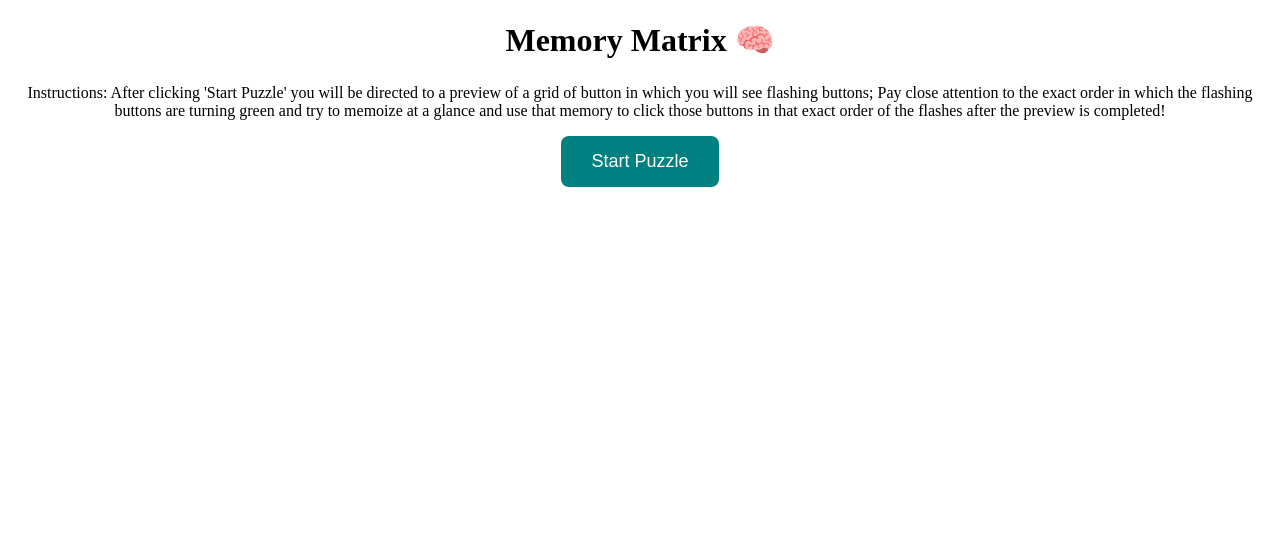
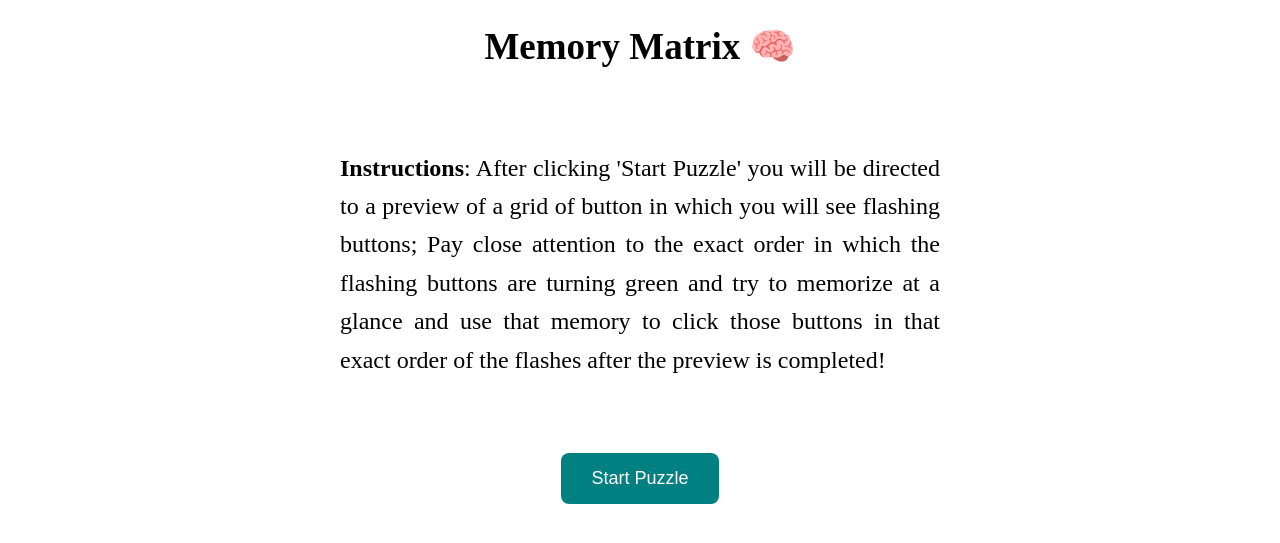
Before and after one commit to VoltedSwitch/Light-Up-Mystery, a Flask app: page / in a window 1280 px wide. Shown: the top 543 px of the page. Run offline with Flask 3, Linux system fonts and the light colour scheme.

Commit message:
Improve text format

```diff
--- a/app.py
+++ b/app.py
@@ -1,3 +1,5 @@
+# app.py
+
 from flask import Flask, render_template
 
 app = Flask(__name__)
--- a/static/css/style.css
+++ b/static/css/style.css
@@ -1,10 +1,28 @@
+/* static/style.css */
+
 h1 {
   text-align: center;
+  font-size: 37px;
 }
 
 .intro {
   text-align: center;
-  margin-top: 40px;
+  margin-top: 10px;
+}
+
+.loading-text {
+  font-size: 24px;
+  color: gray;
+  margin: 0;
+  text-align: center;
+}
+
+.instructions {
+  max-width: 600px;
+  margin: 20px auto;
+  text-align: justify;
+  line-height: 1.6;
+  font-size: 24px;
 }
 
 .start-button {
@@ -15,13 +33,6 @@ h1 {
   border: none;
   border-radius: 8px;
   cursor: pointer;
-}
-
-.loading-text {
-  font-size: 18px;
-  color: gray;
-  text-align: center;
-  margin-top: -15px;
 }
 
 .grid-container {
@@ -41,10 +52,6 @@ button {
   background-color: black;
   color: white;
   cursor: pointer;
-  transition: background-color 0.3 ease;
-}
-button:hover {
-  background-color: #555;
 }
 
 .clicked-correct {
@@ -70,5 +77,10 @@ button:hover {
 }
 
 .display-streak {
-  font-size: 30px;
+  position: absolute;
+  top: 22px;
+  left: 50px;
+  font-size: 40px;
+  font-weight: bold;
+  color: #222;
 }
--- a/static/js/utils.js
+++ b/static/js/utils.js
@@ -4,7 +4,7 @@ function randint(min, max) {
   return Math.floor(Math.random() * (max - min + 1)) + min;
 }
 
-function generatePattern(length = 4, min = 1, max = 16) {
+function generatePattern(length = 5, min = 1, max = 16) {
   const pattern = [];
   while (pattern.length < length) {
     const rand = randint(min, max);
--- a/templates/memory.html
+++ b/templates/memory.html
@@ -1,3 +1,5 @@
+<!--templates/memory.html-->
+
 <!DOCTYPE html>
 <html>
   <head>
@@ -13,17 +15,23 @@
     <p id="display-streak" class="display-streak"></p>
 
     <div id="intro" class="intro">
-      <p>
-        Instructions: After clicking 'Start Puzzle' you will be directed to a
-        preview of a grid of button in which you will see flashing buttons; Pay
-        close attention to the exact order in which the flashing buttons are
-        turning green and try to memoize at a glance and use that memory to
-        click those buttons in that exact order of the flashes after the preview
-        is completed!
+      <br />
+      <br />
+      <p class="instructions">
+        <strong>Instructions</strong>: After clicking 'Start Puzzle' you will be
+        directed to a preview of a grid of button in which you will see flashing
+        buttons; Pay close attention to the exact order in which the flashing
+        buttons are turning green and try to memorize at a glance and use that
+        memory to click those buttons in that exact order of the flashes after
+        the preview is completed!
       </p>
+      <br />
+      <br />
+      <br />
       <button id="start-btn" class="start-button">Start Puzzle</button>
     </div>
-
+    <br />
+    <br />
     <div id="grid-container" class="grid-container">
       {% for i in range(1, 17) %}
       <button id="btn{{i}}">{{i}}</button>
```
